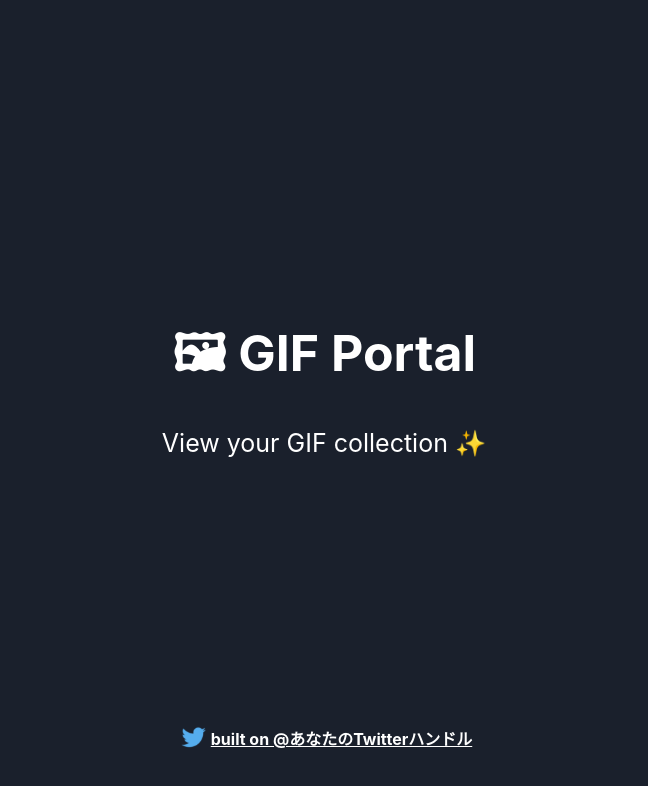
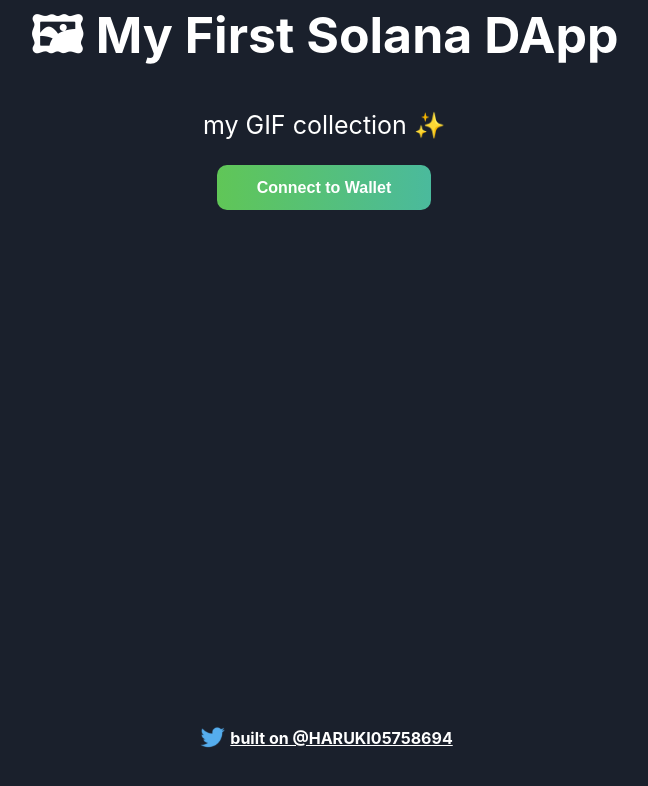
Before and after one commit to mashharuki/SolanaDApp, a React (Create React App) app in the folder client/: page / in a window 1280 px wide. Shown: the top 786 px of the page, without its empty margins (316-964 px from the left). Built offline with nearby package versions, Linux system fonts and the light colour scheme.

Commit message:
GIF画像を表示できる様に修正しました。

```diff
--- a/client/src/App.js
+++ b/client/src/App.js
@@ -1,20 +1,116 @@
+import React, {useEffect, useState} from "react";
 import twitterLogo from './assets/twitter-logo.svg';
 import './App.css';
 
 // 定数を宣言します。
-const TWITTER_HANDLE = 'あなたのTwitterハンドル';
+const TWITTER_HANDLE = 'HARUKI05758694';
 const TWITTER_LINK = `https://twitter.com/${TWITTER_HANDLE}`;
 
+// GIFのURL情報を格納するための配列
+const TEST_GIFS = [
+  "https://media.giphy.com/media/QvBoMEcQ7DQXK/giphy.gif",
+  "https://media.giphy.com/media/ZNegC7wFpuQT7nurZ0/giphy.gif",
+  "https://media.giphy.com/media/11JA9axStWivLUyhsB/giphy.gif"
+];
+
+/**
+ * Appコンポーネント
+ */
 const App = () => {
+  // ステート変数
+  const [walletAddress, setWalletAddress] = useState(null);
+
+  /**
+   * ウォレット接続状態を確認するためのメソッド
+   */
+  const checkIfWalletIsConnected = async () => {
+    try {
+      // Phatom Walletオブジェクトを取得する。
+      const { solana } = window;
+
+      if (solana) {
+        if (solana.isPhantom) {
+          console.log('Phantom wallet found!');
+           /*
+            * ウォレットアクセス許可の状況を確認する。
+            */
+          const response = await solana.connect({ onlyIfTrusted: true });
+          console.log('Connected with Public Key:', response.publicKey.toString());
+          // ウォレットのアドレスを格納する。
+          setWalletAddress(response.publicKey.toString());
+        }
+      } else {
+        alert('Solana object not found! Get a Phantom Wallet 👻');
+      }
+    } catch (error) {
+      console.error(error);
+    }
+  };
+
+  /**
+   *
+   */
+  const connectWallet = async () => {
+    const { solana } = window;
+
+    if (solana) {
+      // ウォレットに接続する。
+      const response = await solana.connect();
+      console.log("Connected with Public Key:", response.publicKey.toString());
+      // ステート変数を更新する。
+      setWalletAddress(response.publicKey.toString());
+    }
+  };
+
+  /**
+   *  renderNotConnectedContainerコンポーネント
+   */
+  const renderNotConnectedContainer = () => (
+    <button
+      className="cta-button connect-wallet-button"
+      onClick={connectWallet}
+    >
+      Connect to Wallet
+    </button>
+  );
+
+  /**
+   * renderConnectedContainerコンポーネント
+   */
+  const renderConnectedContainer = () => (
+    <div className="connected-container">
+      <div className="gif-grid">
+        {TEST_GIFS.map(gif => (
+          <div className="gif-item" key={gif}>
+            <img src={gif} alt={gif} />
+          </div>
+        ))}
+      </div>
+    </div>
+  );
+
+  // 副作用フック
+  useEffect(() => {
+    const onLoad = async () => {
+      await checkIfWalletIsConnected();
+    };
+    window.addEventListener('load', onLoad);
+    return () => window.removeEventListener('load', onLoad);
+  }, []);
+
   return (
     <div className="App">
       <div className="container">
         <div className="header-container">
-          <p className="header">🖼 GIF Portal</p>
+          <p className="header">🖼 My First Solana DApp</p>
           <p className="sub-text">
-            View your GIF collection ✨
+            my GIF collection ✨
           </p>
+          {!walletAddress && renderNotConnectedContainer()}
         </div>
+        <main className="main">
+          {walletAddress && renderConnectedContainer()}
+        </main>
         <div className="footer-container">
           <img alt="Twitter Logo" className="twitter-logo" src={twitterLogo} />
           <a
```
